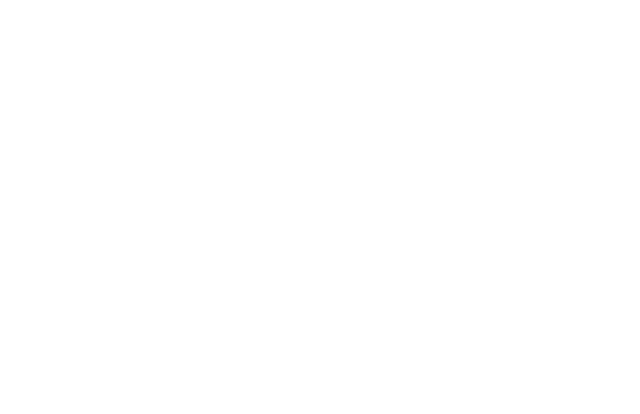
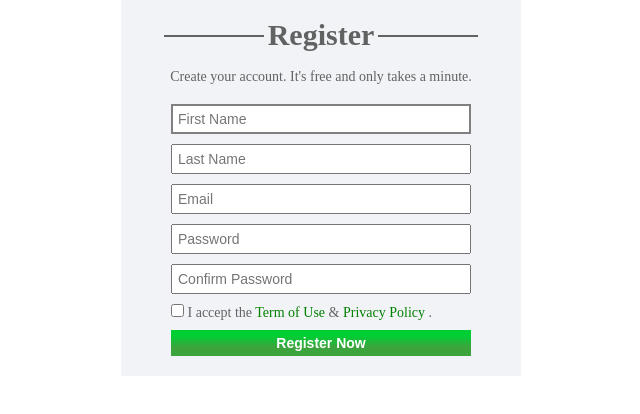
Before and after one commit to ruroma18/form-task, a plain HTML site: page index.html in a window 1280 px wide. Shown: the whole page, without its empty margins (319-959 px from the left). Drawn offline with Linux system fonts and the light colour scheme.

Commit message:
Add registration form

```diff
--- a/assets/css/style.css
+++ b/assets/css/style.css
@@ -0,0 +1,85 @@
+* {
+  box-sizing: border-box;
+  margin: 0;
+  padding: 0;
+}
+
+.reg-container {
+  display: flex;
+  flex-flow: column nowrap;
+  align-items: center;
+  max-width: 400px;
+  min-width: 300px;
+  width: 100%;
+  margin: 0 auto;
+  padding: 20px 0;
+  background-color: #f2f3f7;
+  color: #616362;
+  font-size: 14px;
+}
+
+.reg-heading {
+  position: relative;
+  margin-bottom: 20px;
+  font-size: 30px;
+  font-weight: bold;
+}
+
+.reg-heading::before,
+.reg-heading::after {
+  display: block;
+  position: absolute;
+  content: "";
+  min-width: 100px;
+  border-bottom: 2px solid #616362;
+  top: 50%;
+}
+
+.reg-heading::before {
+  right: 110px;
+}
+
+.reg-heading::after {
+  left: 110px;
+}
+
+.reg-text {
+  margin-bottom: 20px;
+}
+
+.reg-form {
+  display: flex;
+  flex-flow: column wrap;
+  align-items: stretch;
+}
+
+.reg-form-item {
+  border: 1px solid inherit;
+  max-width: 400px;
+  min-width: 300px;
+  margin-bottom: 10px;
+  padding: 5px;
+}
+
+.reg-form-item:focus {
+  border: 2px solid gray;
+}
+
+.rules-link {
+  text-decoration: none;
+  color: green;
+}
+
+.reg-btn {
+  margin-top: 10px;
+  padding: 5px 0;
+  border: none;
+  background: linear-gradient(
+    0deg,
+    rgba(61, 163, 61, 1) 34%,
+    rgba(0, 207, 52, 1) 77%
+  );
+  color: #ffffff;
+  font-size: 14px;
+  font-weight: bold;
+}
--- a/index.html
+++ b/index.html
@@ -1,14 +1,68 @@
 <!DOCTYPE html>
 <html lang="en">
-<head>
-  <meta charset="UTF-8">
-  <meta http-equiv="X-UA-Compatible" content="IE=edge">
-  <meta name="viewport" content="width=device-width, initial-scale=1.0">
-  <link rel="stylesheet" href="./assets/css/reset.css">
-  <link rel="stylesheet" href="./assets/css/style.css">
-  <title>Registration</title>
-</head>
-<body>
-
-</body>
+  <head>
+    <meta charset="UTF-8" />
+    <meta http-equiv="X-UA-Compatible" content="IE=edge" />
+    <meta name="viewport" content="width=device-width, initial-scale=1.0" />
+    <link rel="stylesheet" href="./assets/css/reset.css" />
+    <link rel="stylesheet" href="./assets/css/style.css" />
+    <title>Registration</title>
+  </head>
+  <body>
+    <main>
+      <article class="reg-container">
+        <h2 class="reg-heading">Register</h2>
+        <p class="reg-text">
+          Create your account. It's free and only takes a minute.
+        </p>
+        <form action="" method="get" class="reg-form">
+          <input
+            type="text"
+            name="first-name"
+            class="reg-form-item reg-form-name"
+            placeholder="First Name"
+            autofocus
+            required
+            autocomplete="name"
+          />
+          <input
+            type="text"
+            name="last-name"
+            class="reg-form-item reg-form-name"
+            placeholder="Last Name"
+            required
+            autocomplete="family-name"
+          />
+          <input
+            type="email"
+            name="email"
+            class="reg-form-item"
+            placeholder="Email"
+            required
+            autocomplete
+          />
+          <input
+            type="password"
+            name="password"
+            class="reg-form-item"
+            placeholder="Password"
+            required
+          />
+          <input
+            type="password"
+            name="confirming-password"
+            class="reg-form-item"
+            placeholder="Confirm Password"
+            required
+          />
+          <label>
+            <input type="checkbox" name="accept-rules" required />
+            I accept the <a class="rules-link" href="#">Term of Use</a> &
+            <a class="rules-link" href="#">Privacy Policy</a> .
+          </label>
+          <button type="submit" class="reg-btn">Register Now</button>
+        </form>
+      </article>
+    </main>
+  </body>
 </html>
```
